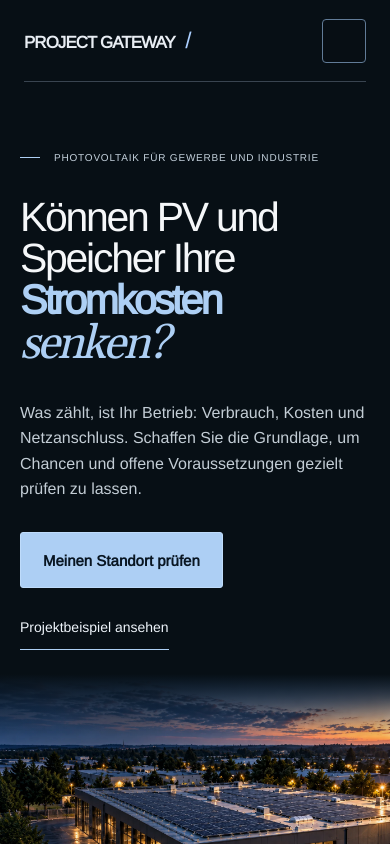
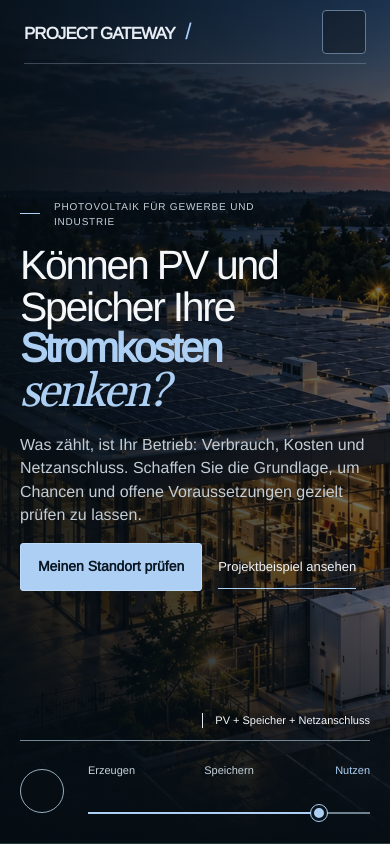
Before and after one commit to wrguck-stack/project-gateway, a Next.js app: page / in a window 390 px wide. Shown: the top 844 px of the page. Built offline with nearby package versions, Linux system fonts and the light colour scheme; some icons are missing.

Commit message:
Fit Gateway hero and controls to the visible viewport

```diff
--- a/src/components/nightshift-hero.css
+++ b/src/components/nightshift-hero.css
@@ -3,7 +3,7 @@
   isolation: isolate;
   display: flex;
   flex-direction: column;
-  min-height: clamp(900px, 87.2vw, 1256px);
+  min-height: 100svh;
   background: #070f15;
   color: #f5f7f9;
   border-bottom: 1px solid #263740;
@@ -24,7 +24,7 @@
   height: 100%;
   max-width: none;
   object-fit: cover;
-  object-position: 54% 50%;
+  object-position: 54% 60%;
   transform: scale(calc(1.05 - var(--night-progress, 1) * 0.05));
   transform-origin: 70% 48%;
   filter: brightness(calc(0.88 + var(--night-progress, 1) * 0.12));
@@ -70,7 +70,11 @@
   width: 90%;
   max-width: 1480px;
   margin: 0 auto;
-  padding: clamp(160px, 13.3vw, 205px) 0 clamp(80px, 10vw, 144px);
+  display: flex;
+  flex-direction: column;
+  justify-content: center;
+  align-items: flex-start;
+  padding: clamp(96px, 12.5svh, 144px) 0 clamp(16px, 3svh, 32px);
 }
 
 .gateway-editorial .nightshift-hero-eyebrow {
@@ -78,7 +82,7 @@
   align-items: center;
   gap: 22px;
   max-width: none;
-  margin: 0 0 clamp(36px, 4.3vw, 62px);
+  margin: 0 0 clamp(16px, 2.2svh, 26px);
   color: #c4d1dc;
   font:
     400 clamp(0.6875rem, 0.98vw, 0.875rem)/1.5 Arimo,
@@ -102,7 +106,7 @@
   margin: 0;
   color: #f5f7f9;
   font-family: Arimo, Arial, Helvetica, sans-serif;
-  font-size: clamp(3.5rem, 6.7vw, 6.25rem);
+  font-size: clamp(2.75rem, min(6.7vw, 7.5svh), 6.25rem);
   font-weight: 400;
   line-height: 0.99;
   letter-spacing: -0.055em;
@@ -133,12 +137,12 @@
 }
 
 .gateway-editorial .nightshift-hero-intro {
-  width: 40%;
-  max-width: 540px;
-  margin: clamp(36px, 4.2vw, 60px) 0 0;
+  width: 46%;
+  max-width: 600px;
+  margin: clamp(16px, 2.2svh, 26px) 0 0;
   color: #c3cdd5;
   font:
-    400 clamp(1rem, 1.56vw, 1.375rem)/1.5 Arimo,
+    400 clamp(1rem, 1.9svh, 1.25rem)/1.5 Arimo,
     Arial,
     Helvetica,
     sans-serif;
@@ -148,16 +152,16 @@
   display: flex;
   align-items: center;
   flex-wrap: wrap;
-  gap: 24px 40px;
-  margin: clamp(30px, 3.4vw, 48px) 0 0;
+  gap: 12px 32px;
+  margin: clamp(16px, 2.4svh, 28px) 0 0;
 }
 
 .gateway-editorial .nightshift-hero-primary {
   display: inline-flex;
   align-items: center;
   justify-content: center;
-  min-height: 66px;
-  padding: 16px 30px;
+  min-height: 52px;
+  padding: 12px 26px;
   border: 1px solid #bfdcfb;
   border-radius: 3px;
   background: #adcff4;
@@ -210,7 +214,7 @@
   width: 90%;
   max-width: 1480px;
   margin: 0 auto;
-  padding: 22px 0 38px;
+  padding: 8px 0 clamp(10px, 1.8svh, 22px);
   border-top: 1px solid #738693;
 }
 
@@ -218,10 +222,10 @@
   display: inline-flex;
   justify-content: center;
   align-items: center;
-  width: 58px;
-  min-width: 58px;
-  height: 58px;
-  min-height: 58px;
+  width: 48px;
+  min-width: 48px;
+  height: 48px;
+  min-height: 48px;
   padding: 0;
   border: 1px solid #96acbc;
   border-radius: 50%;
@@ -388,13 +392,6 @@
 }
 
 @media (max-width: 1023px) and (min-width: 761px) {
-  .gateway-editorial .nightshift-hero {
-    min-height: 900px;
-  }
-  .gateway-editorial .nightshift-hero-content {
-    padding-top: 160px;
-    padding-bottom: 84px;
-  }
   .gateway-editorial .nightshift-hero h1 {
     max-width: 75%;
   }
@@ -402,8 +399,8 @@
     width: 47%;
   }
   .gateway-editorial .nightshift-hero-primary {
-    min-height: 56px;
-    padding: 14px 22px;
+    min-height: 52px;
+    padding: 12px 22px;
   }
   .gateway-editorial .nightshift-hero-actions {
     gap: 20px 28px;
@@ -417,18 +414,13 @@
 }
 
 @media (max-width: 760px) {
-  .gateway-editorial .nightshift-hero {
-    min-height: 0;
-  }
   .gateway-editorial .nightshift-hero-content {
-    flex: none;
-    order: 0;
     width: calc(100% - 40px);
-    padding: 150px 0 44px;
+    padding: max(clamp(80px, 11svh, 104px), 4rem) 0 16px;
   }
   .gateway-editorial .nightshift-hero-eyebrow {
     gap: 14px;
-    margin-bottom: 32px;
+    margin-bottom: clamp(10px, 2svh, 18px);
     font-size: 0.625rem;
     letter-spacing: 0.08em;
   }
@@ -436,8 +428,11 @@
     flex-basis: 20px;
   }
   .gateway-editorial .nightshift-hero h1 {
-    max-width: none;
-    font-size: clamp(2.375rem, 10.5vw, 4.75rem);
+    width: 100%;
+    max-width: 100%;
+    min-width: 0;
+    overflow-wrap: anywhere;
+    font-size: clamp(2rem, min(10.5vw, 5.4svh), 4rem);
     line-height: 1.01;
     letter-spacing: -0.055em;
   }
@@ -447,59 +442,62 @@
   .gateway-editorial .nightshift-hero-intro {
     width: 100%;
     max-width: 490px;
-    margin-top: 30px;
-    font-size: 1rem;
-    line-height: 1.6;
+    margin-top: clamp(12px, 1.8svh, 18px);
+    font-size: clamp(0.875rem, 1.9svh, 1rem);
+    line-height: 1.45;
   }
   .gateway-editorial .nightshift-hero-actions {
-    align-items: flex-start;
-    gap: 18px 28px;
-    margin-top: 30px;
+    display: grid;
+    grid-template-columns: minmax(0, 1.2fr) minmax(0, 1fr);
+    align-items: center;
+    width: 100%;
+    max-width: 420px;
+    gap: 16px;
+    margin-top: clamp(12px, 2svh, 20px);
   }
   .gateway-editorial .nightshift-hero-primary {
-    min-height: 56px;
-    padding: 16px 22px;
-    font-size: 0.9375rem;
+    min-height: 48px;
+    padding: 10px 12px;
+    font-size: 0.875rem;
   }
   .gateway-editorial .nightshift-hero-secondary {
     min-height: 44px;
-    font-size: 0.875rem;
+    width: fit-content;
+    max-width: 100%;
+    overflow-wrap: anywhere;
+    font-size: 0.8125rem;
   }
   .gateway-editorial .nightshift-hero-visual {
-    position: relative;
-    z-index: 0;
-    inset: auto;
-    order: 1;
-    width: 100%;
-    height: clamp(310px, 80vw, 580px);
-    margin: -20px 0 0;
+    display: contents;
   }
   .gateway-editorial .nightshift-hero-photo {
-    object-position: 62% 56%;
+    position: absolute;
+    z-index: -2;
+    inset: 0;
+    object-position: 62% 60%;
   }
   .gateway-editorial .nightshift-hero-visual::after {
-    background: linear-gradient(
-      180deg,
-      #070f15,
-      transparent 20%,
-      transparent 70%,
-      #070f15
-    );
+    z-index: -1;
+    background:
+      linear-gradient(90deg, rgb(5 13 19 / 92%), rgb(5 13 19 / 55%)),
+      linear-gradient(0deg, #070f15, transparent 28%);
   }
   .gateway-editorial .nightshift-hero-visual figcaption {
-    right: 20px;
-    bottom: 46px;
+    position: relative;
+    order: 1;
+    align-self: flex-end;
+    inset: auto;
+    margin: 0 20px 12px;
     max-width: calc(100% - 40px);
     padding-left: 12px;
-    font-size: 0.75rem;
+    font-size: 0.6875rem;
   }
   .gateway-editorial .nightshift-hero-controls {
     order: 2;
     grid-template-columns: 44px minmax(0, 1fr);
     gap: 24px;
     width: calc(100% - 40px);
-    margin-top: 0;
-    padding: 14px 0 24px;
+    padding: 8px 0 10px;
   }
   .gateway-editorial .nightshift-hero-playback {
     width: 44px;
@@ -511,6 +509,7 @@
     width: 100%;
   }
   .gateway-editorial .nightshift-hero-stages {
+    grid-template-columns: repeat(3, minmax(0, 1fr));
     gap: 0;
     margin: 0 -5px;
   }
@@ -518,6 +517,8 @@
     min-width: 0;
     min-height: 44px;
     padding: 8px 5px;
+    max-width: 100%;
+    overflow-wrap: anywhere;
     font-size: 0.6875rem;
   }
 }
--- a/src/components/nightshift-landing.css
+++ b/src/components/nightshift-landing.css
@@ -98,7 +98,7 @@
   position: absolute;
   inset: 0 0 auto;
   z-index: 5;
-  height: 104px;
+  height: clamp(72px, 9.5svh, 104px);
   border-bottom: 1px solid #9cafc555;
   gap: 24px;
 }
@@ -643,7 +643,7 @@
     width: calc(100% - 48px);
   }
   .gateway-editorial .header.nightshift-header {
-    height: 82px;
+    height: max(64px, 3.25rem);
     gap: 12px;
   }
   .gateway-editorial .editorial-brand {
```
Also changed, not shown: 2 other files (tests, documents, lock files or other folders).
